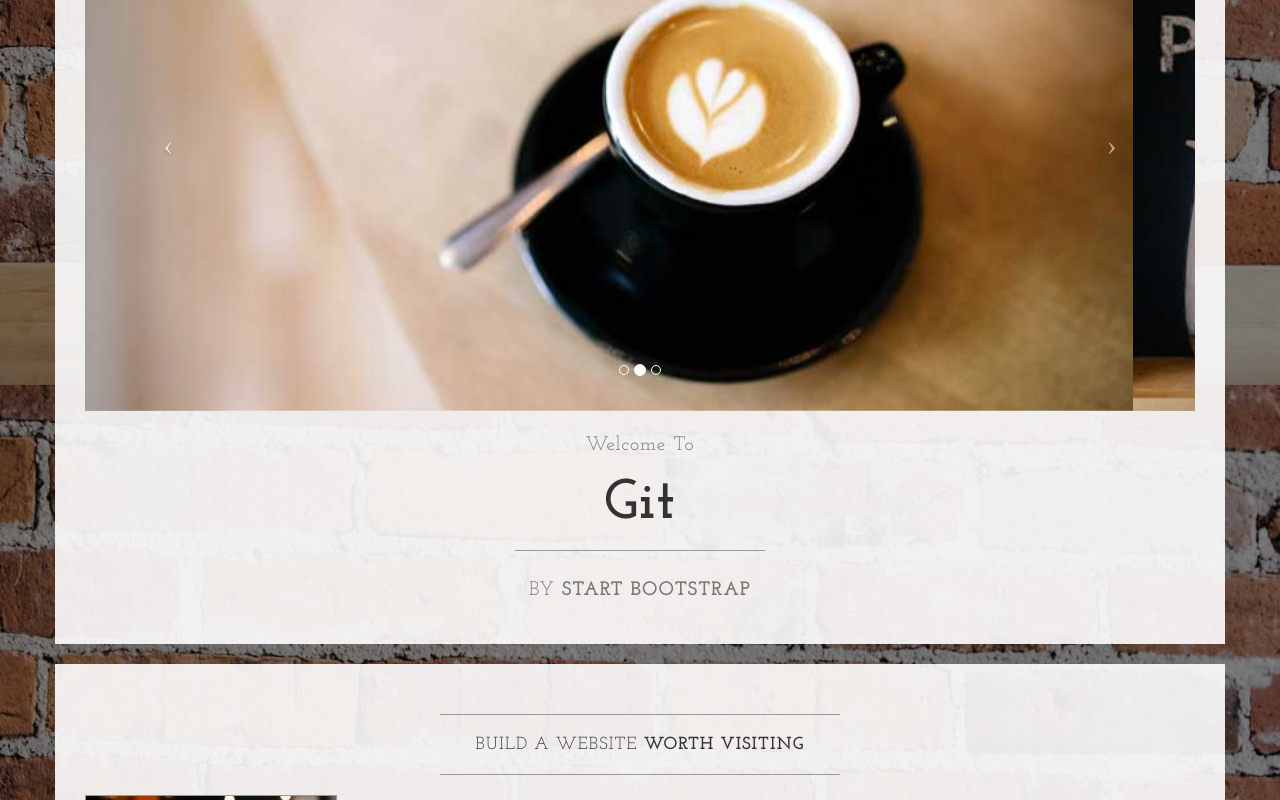
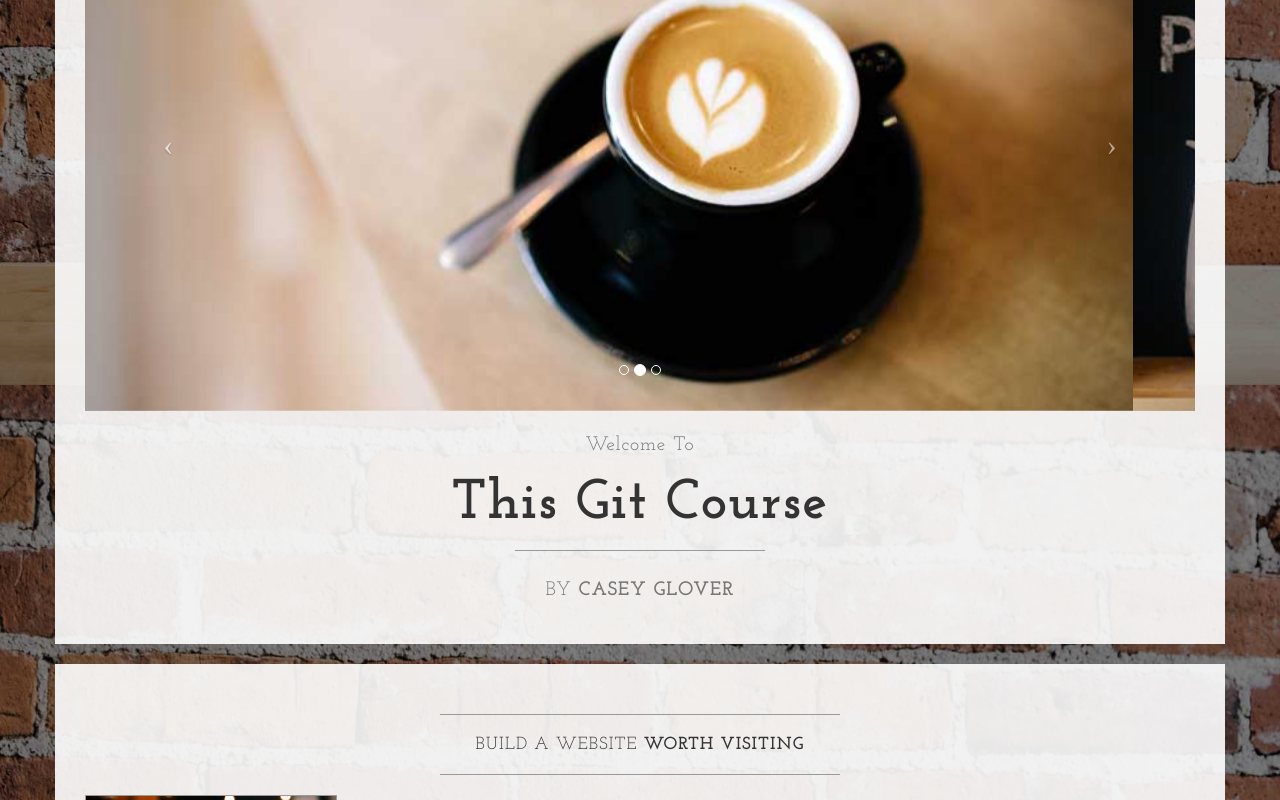
Before and after one commit to glovercase/learnablegitcourse, a plain HTML site: page index.html in a window 1280 px wide. Shown: the part 415-1215 px from the top of the page. Drawn offline with nearby package versions, Linux system fonts and the light colour scheme.

Commit message:
changed items after carousel

```diff
--- a/index.html
+++ b/index.html
@@ -108,11 +108,11 @@
                     <h2 class="brand-before">
                         <small>Welcome to</small>
                     </h2>
-                    <h1 class="brand-name">Git</h1>
+                    <h1 class="brand-name">This git course</h1>
                     <hr class="tagline-divider">
                     <h2>
                         <small>By
-                            <strong>Start Bootstrap</strong>
+                            <strong>CASEY GLOVER</strong>
                         </small>
                     </h2>
                 </div>
```
